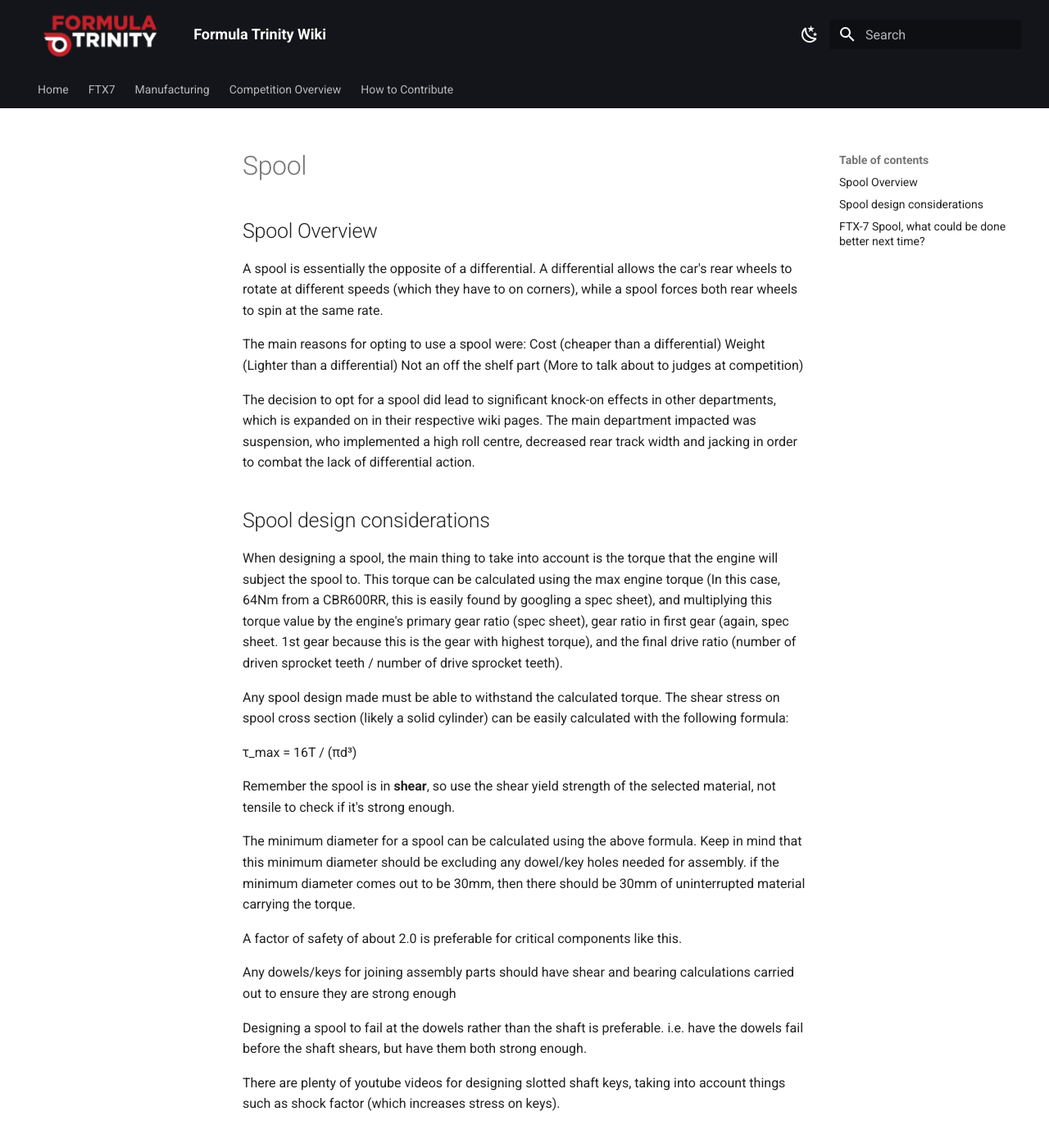
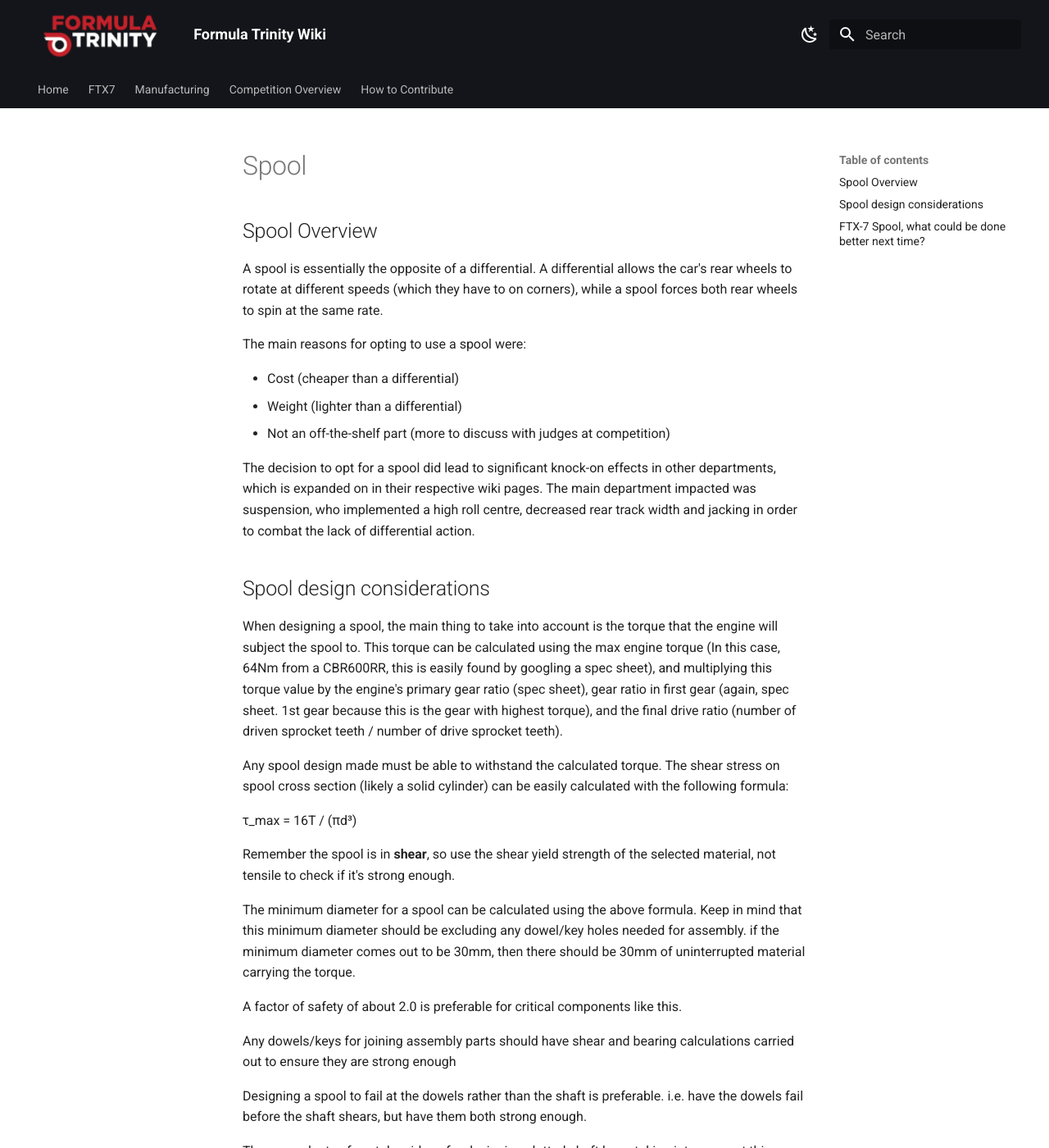
Before and after one commit to Formula-Trinity/ft-wiki, an MkDocs documentation site: the page built from docs/ftx7/drivetrain/Spool/index.md, in a window 1280 px wide and 1400 px high. Shown: the whole window at 82% size. Built offline with MkDocs 1.6.1 and Material for MkDocs 9.7.7, drawn with Linux system fonts in a browser that asks for light colours; some of the changed text lies outside the part shown.

Commit message:
Revise Spool documentation for clarity and structure
Updated the Spool documentation to improve clarity and formatting.

```diff
--- a/docs/ftx7/drivetrain/Spool/index.md
+++ b/docs/ftx7/drivetrain/Spool/index.md
@@ -4,10 +4,11 @@
 A spool is essentially the opposite of a differential. A differential allows the car's rear wheels to rotate at different speeds (which they have to on corners), while a spool forces both rear wheels to spin at the same rate.
 
 The main reasons for opting to use a spool were:
-Cost (cheaper than a differential)
-Weight (Lighter than a differential)
-Not an off the shelf part (More to talk about to judges at competition)
-
+<ul>
+  <li>Cost (cheaper than a differential)</li>
+  <li>Weight (lighter than a differential)</li>
+  <li>Not an off-the-shelf part (more to discuss with judges at competition)</li>
+</ul>
 The decision to opt for a spool did lead to significant knock-on effects in other departments, which is expanded on in their respective wiki pages. The main department impacted was suspension, who implemented a high roll centre, decreased rear track width and jacking in order to combat the lack of differential action.
 
 ## Spool design considerations
```
Also changed, not shown: other parts of docs/ftx7/drivetrain/Spool/index.md (+1 -1 lines).
